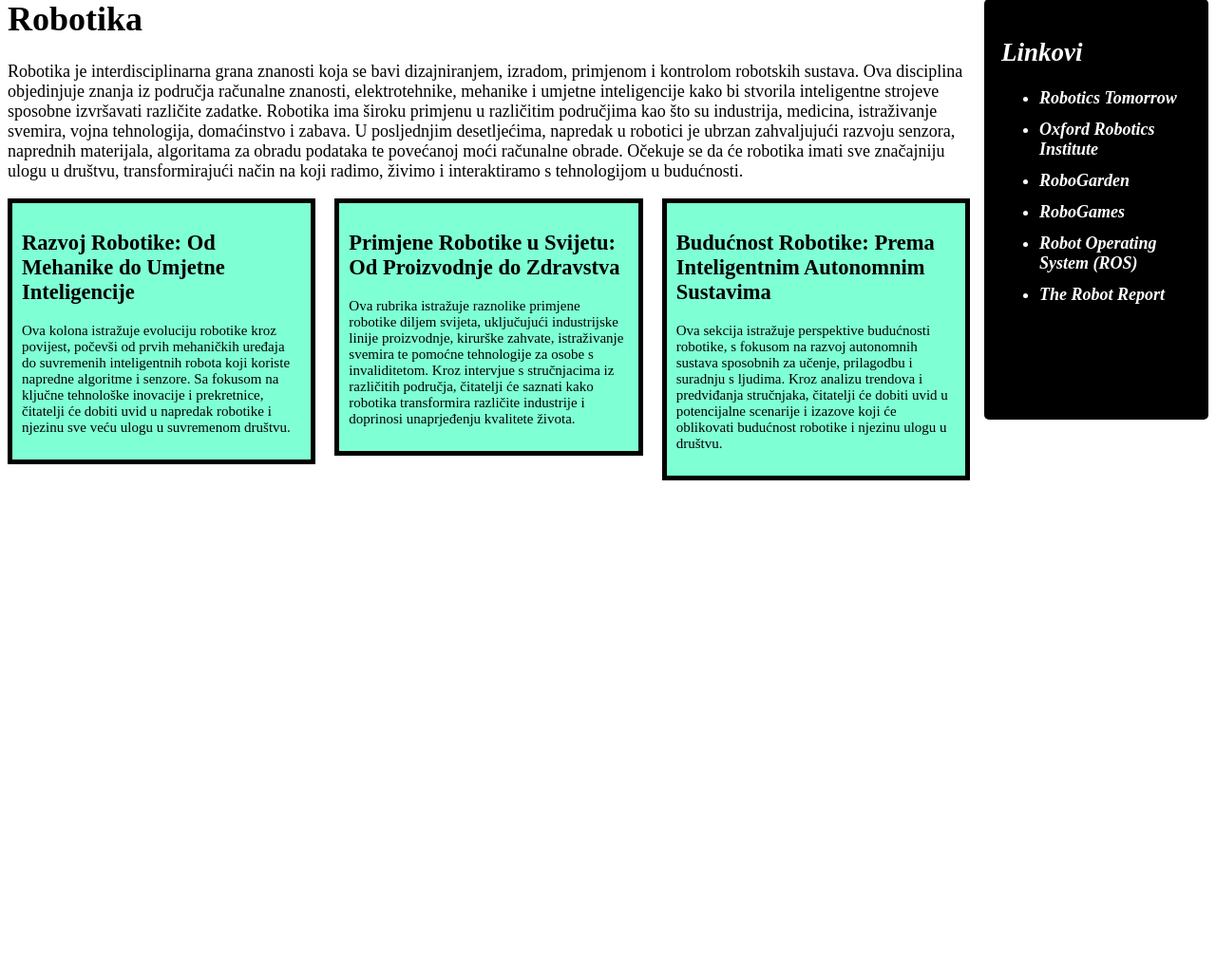
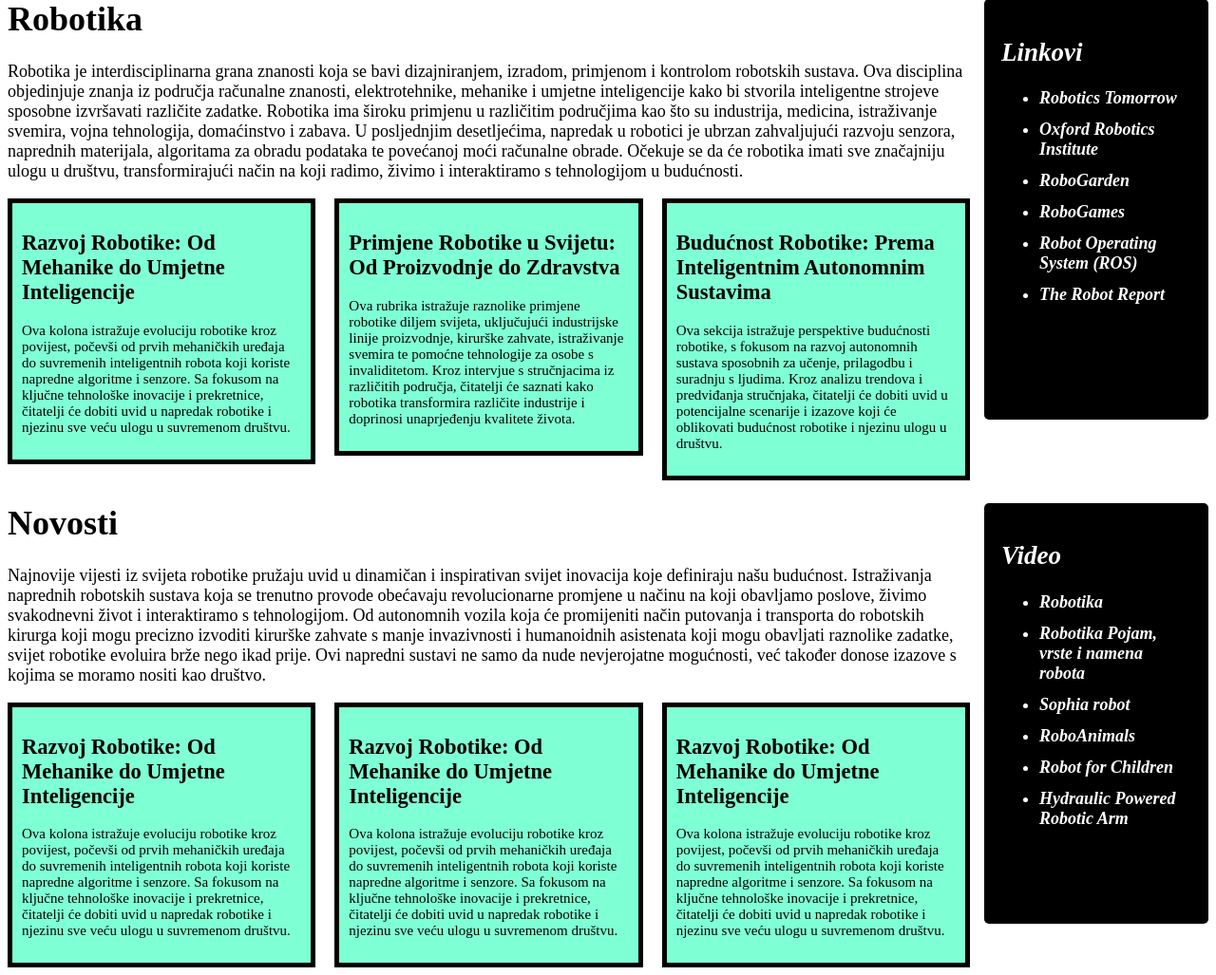
Before and after one commit to Bozidar99/Flask-based-Robotics-Website, a Flask app: page / in a window 1280 px wide. Shown: the part 184-1211 px from the top of the page at 95% size. Before the commit the page ends 690 px from the top, so only its background shows below. Run offline with Flask 3, Linux system fonts and the light colour scheme.

Commit message:
Vasa poruka commit

```diff
--- a/static/index.css
+++ b/static/index.css
@@ -54,6 +54,7 @@ nav ul li a{
     padding: 1em;
 }
 
+
 .container1 .box ul li{
     margin-bottom: 12px;
 }
@@ -62,3 +63,22 @@ nav ul li a{
     text-decoration: none;
     color: white;
 }
+
+.container3 .box ul li{
+    margin-bottom: 12px;
+}
+
+.container3 .box ul li a{
+    text-decoration: none;
+    color: white;
+}
+.box2{
+    float: right;
+    margin-left: 15px;
+    width: 200px;
+    height: 407px;
+    border-radius: 5px;
+    background-color: black;
+    color: white;
+    padding: 1em;
+}
--- a/templates/index.html
+++ b/templates/index.html
@@ -68,6 +68,56 @@
             </div>
         </div>
 
+        <div class="container3">
+            <div class="box">
+                <h2><strong><em>Video</em></strong></h2>
+
+                <ul>
+                    <li><a href="https://www.youtube.com/watch?v=cqGfXIq40mQ"><strong><em>Robotika</em></strong></a></li>
+                    <li><a href="https://www.youtube.com/watch?v=jGVR-c4Z21M"><strong><em>Robotika Pojam, vrste i namena robota</em></strong></a></li>
+                    <li><a href="https://www.youtube.com/watch?v=ePCkP1BYobc"><strong><em>Sophia robot</em></strong></a></li>
+                    <li><a href="https://www.youtube.com/watch?v=pd6HNSh0TJw"><strong><em>RoboAnimals</em></strong></a></li>
+                    <li><a href="https://www.youtube.com/watch?v=Heb-HPWgmq0"><strong><em>Robot for Children</em></strong></a></li>
+                    <li><a href="https://www.youtube.com/watch?v=P2r9U4wkjcc"><strong><em>Hydraulic Powered Robotic Arm</em></strong></a></li>
+                </ul>
+            </div>
+            <h1><strong>Novosti</strong></h1>
+            <p>
+                Najnovije vijesti iz svijeta robotike pružaju uvid u dinamičan i inspirativan svijet inovacija koje definiraju našu budućnost.
+                Istraživanja naprednih robotskih sustava koja se trenutno provode obećavaju revolucionarne promjene u načinu na koji obavljamo poslove, živimo svakodnevni život i interaktiramo s tehnologijom.
+                Od autonomnih vozila koja će promijeniti način putovanja i transporta do robotskih kirurga koji mogu precizno izvoditi kirurške zahvate s manje invazivnosti i humanoidnih asistenata koji mogu obavljati raznolike zadatke, svijet robotike evoluira brže nego ikad prije.
+
+                Ovi napredni sustavi ne samo da nude nevjerojatne mogućnosti, već također donose izazove s kojima se moramo nositi kao društvo.
+            </p>
+                <div class="container2">
+                    <div class="card">
+                        <h2><strong>Razvoj Robotike: Od Mehanike do Umjetne Inteligencije</strong></h2>
+                        <p>
+                            Ova kolona istražuje evoluciju robotike kroz povijest, počevši od prvih mehaničkih uređaja do suvremenih inteligentnih robota koji koriste napredne algoritme i senzore.
+                            Sa fokusom na ključne tehnološke inovacije i prekretnice, čitatelji će dobiti uvid u napredak robotike i njezinu sve veću ulogu u suvremenom društvu.
+                        </p>
+                    </div>
+
+                    <div class="card">
+                        <h2><strong>Razvoj Robotike: Od Mehanike do Umjetne Inteligencije</strong></h2>
+                        <p>
+                            Ova kolona istražuje evoluciju robotike kroz povijest, počevši od prvih mehaničkih uređaja do suvremenih inteligentnih robota koji koriste napredne algoritme i senzore.
+                            Sa fokusom na ključne tehnološke inovacije i prekretnice, čitatelji će dobiti uvid u napredak robotike i njezinu sve veću ulogu u suvremenom društvu.
+                        </p>
+                    </div>
+
+                    <div class="card">
+                        <h2><strong>Razvoj Robotike: Od Mehanike do Umjetne Inteligencije</strong></h2>
+                        <p>
+                            Ova kolona istražuje evoluciju robotike kroz povijest, počevši od prvih mehaničkih uređaja do suvremenih inteligentnih robota koji koriste napredne algoritme i senzore.
+                            Sa fokusom na ključne tehnološke inovacije i prekretnice, čitatelji će dobiti uvid u napredak robotike i njezinu sve veću ulogu u suvremenom društvu.
+                        </p>
+                    </div>
+        </div>
+
+
+
+
     </main>
 </body>
 </html>
```
